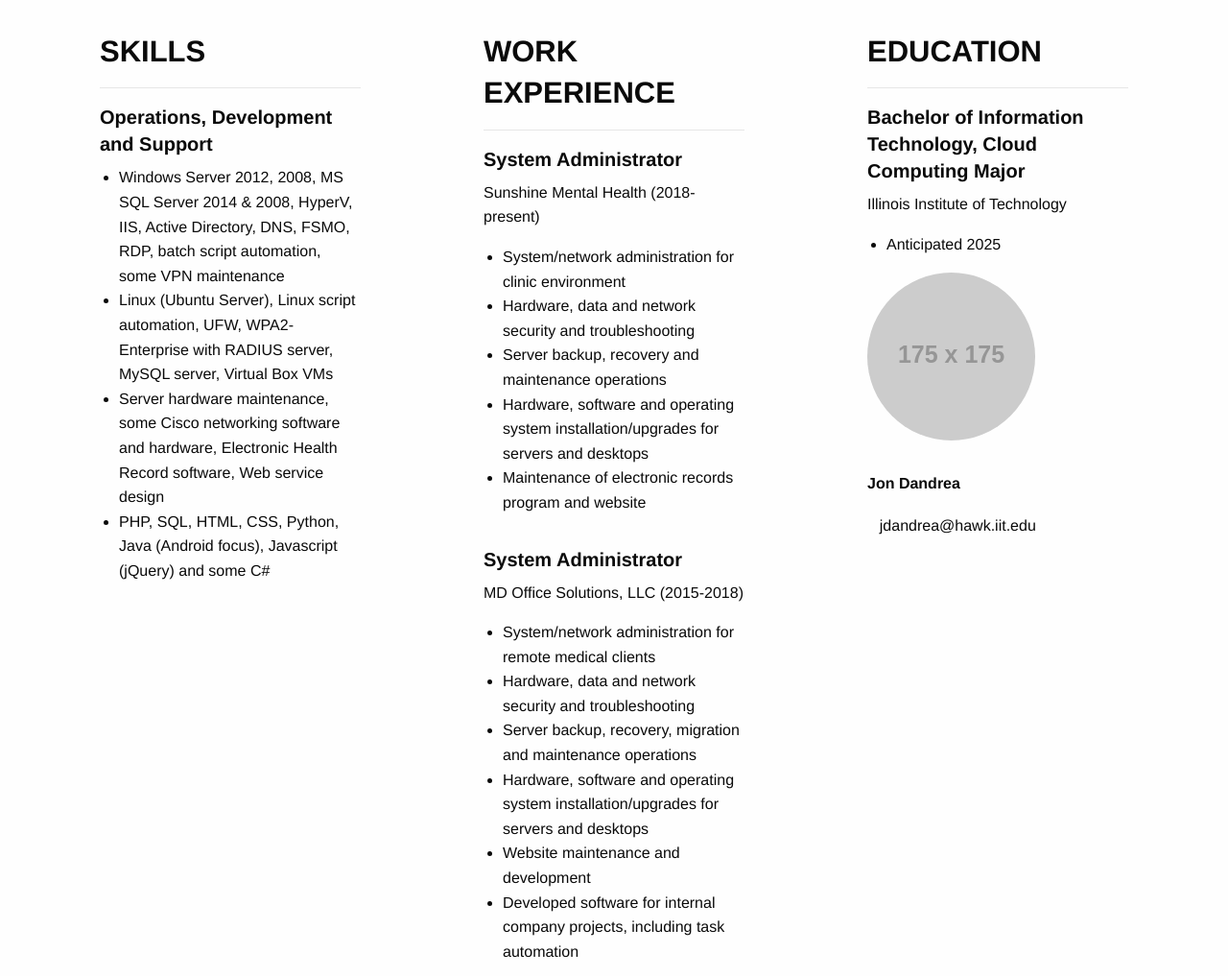
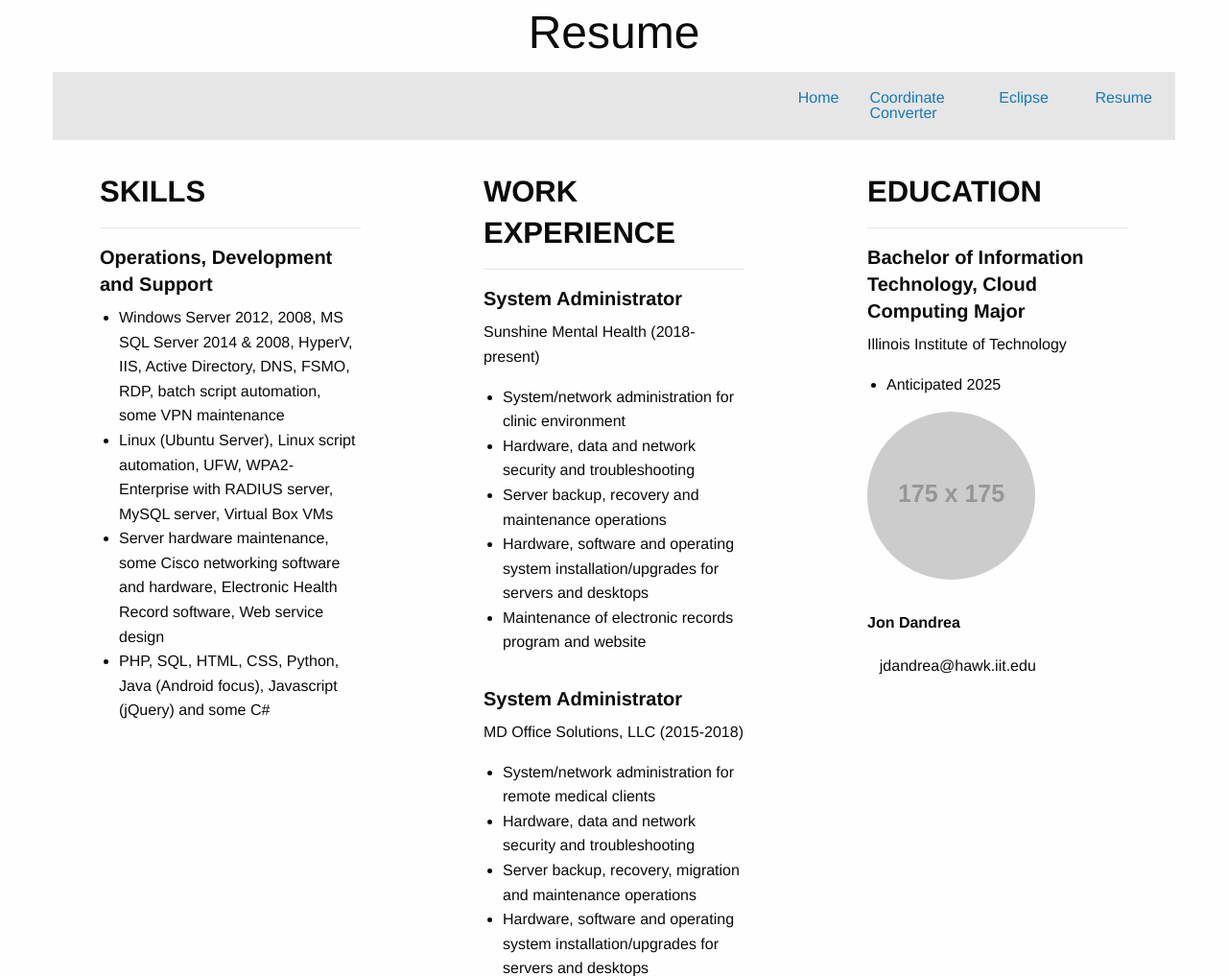
Before and after one commit to JPDIIT/webdev_project4, a plain HTML site: page index.html in a window 1280 px wide. Shown: the top 1017 px of the page at 96% size. Drawn offline with Linux system fonts and the light colour scheme; placeholder pictures from the web are drawn by us; some icons are missing.

Commit message:
Reintroduce header and nav
Reintroduce the header and nav bar, while also remaining consistent with the framework's style and layout.

```diff
--- a/index.html
+++ b/index.html
@@ -12,7 +12,21 @@
 <body>
   <div class="grid-container">
     <div class="grid-x grid-padding-x">
-      <!--<div class="portfolio-resume row">-->
+      <div class="large-12 cell">
+        <h1 class="text-center">Resume</h1>
+        <div class="top-bar">
+          <div class="top-bar-right expanded">
+            <ul class="menu align-right expanded">
+              <li><a href="index.html">Home</a></li>
+              <li><a href="coord-convert.html">Coordinate Converter</a></li>
+              <li><a href="eclipse.html">Eclipse</a></li>
+              <li><a href="resume.html">Resume</a></li>
+            </ul>
+          </div>
+        </div>
+      </div>
+    </div>
+    <div class="grid-x grid-padding-x">
       <div class="large-4 columns">
         <div class="portfolio-resume-wrapper">
           <h3 class="portfolio-resume-header">Skills</h3>
@@ -85,7 +99,6 @@
           </div>
         </div>
       </div>
-      <!---</div>-->
     </div>
   </div>
 </body>
```
Lines whose indentation alone changed are shown as unchanged.
